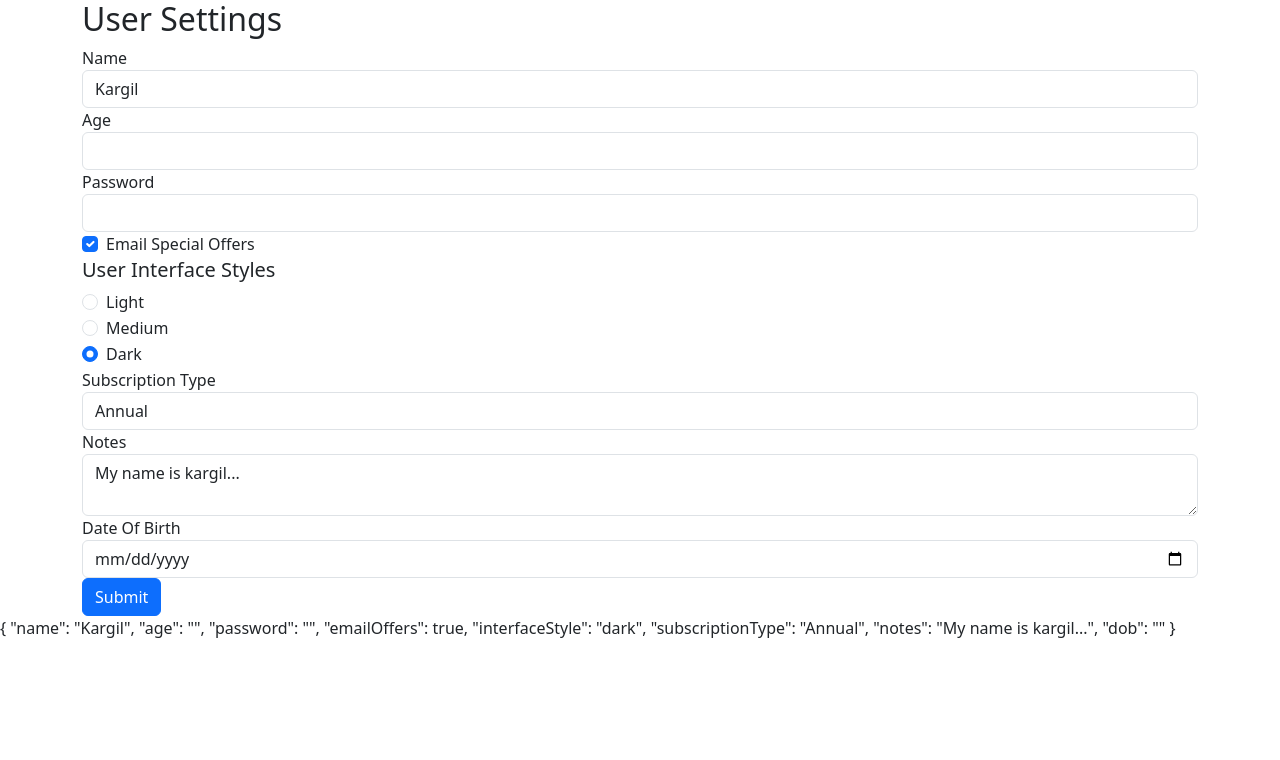
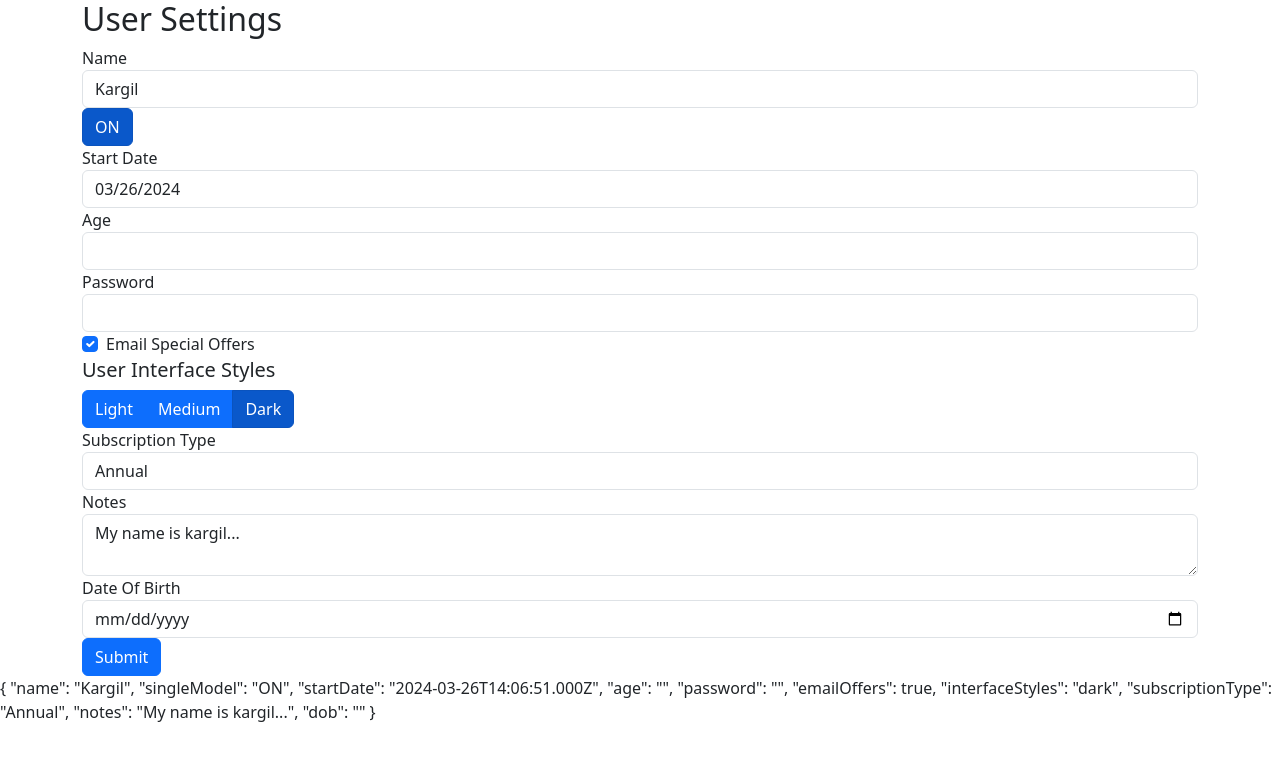
Before and after one commit to iam8139/angular-forms, an Angular app: page / in a window 1280 px wide. Shown: the top 760 px of the page. Built offline with nearby package versions, Linux system fonts and the light colour scheme.

Commit message:
third party form controls

```diff
--- a/angular.json
+++ b/angular.json
@@ -27,6 +27,8 @@
               "src/assets"
             ],
             "styles": [
+              "./node_modules/ngx-bootstrap/datepicker/bs-datepicker.css",
+              "./node_modules/bootstrap/dist/css/bootstrap.min.css",
               "node_modules/bootstrap/dist/css/bootstrap.min.css",
               "src/styles.css"
             ],
--- a/package.json
+++ b/package.json
@@ -19,6 +19,8 @@
     "@angular/platform-browser-dynamic": "~12.2.0",
     "@angular/router": "~12.2.0",
     "bootstrap": "^5.3.3",
+    "ngx-bootstrap": "^7.1.2",
+    "ngx-components": "^0.0.1",
     "rxjs": "~6.6.0",
     "tslib": "^2.3.0",
     "zone.js": "~0.11.4"
--- a/src/app/app.module.ts
+++ b/src/app/app.module.ts
@@ -5,6 +5,9 @@ import { HttpClientModule } from '@angular/common/http';
 
 import { AppComponent } from './app.component';
 import { UserSettingsFormComponent } from './user-settings-form/user-settings-form.component';
+import { ButtonsModule } from 'ngx-bootstrap/buttons';
+import { BsDatepickerModule } from 'ngx-bootstrap/datepicker';
+import { BrowserAnimationsModule } from '@angular/platform-browser/animations';
 
 @NgModule({
   declarations: [
@@ -14,7 +17,10 @@ import { UserSettingsFormComponent } from './user-settings-form/user-settings-fo
   imports: [
     BrowserModule,
     FormsModule,
-    HttpClientModule
+    HttpClientModule,
+    ButtonsModule.forRoot(),
+    BsDatepickerModule.forRoot(),
+    BrowserAnimationsModule
   ],
   providers: [],
   bootstrap: [AppComponent]
--- a/src/app/user-settings-form/user-settings-form.component.html
+++ b/src/app/user-settings-form/user-settings-form.component.html
@@ -11,6 +11,20 @@
                 class="alert alert-danger">
                 Enter a Name...
             </div>
+        </div>
+        <button type="button" class="btn btn-primary" name="singleModel"
+                [(ngModel)]="singleModel" btnCheckbox
+                btnCheckboxTrue="ON" btnCheckboxFalse="OFF">
+                {{ singleModel }}
+        </button>
+
+        <div>
+            <label for="startDate">Start Date</label>
+            <input type="text"
+                placeholder="Start Date"
+                class="form-control"
+                [(ngModel)]="startDate" name="startDate" id="startDate"
+                bsDatepicker>
         </div>
 
         <div class="form-group">
@@ -32,17 +46,13 @@
 
         <h5>User Interface Styles</h5>
         <div class="form-group">
-            <div class="form-check">
-                <input class="form-check-input" type="radio" name="interfaceStyle" id="lightInterface" value="light" checked [(ngModel)]="userSettings.interfaceStyles"/>
-                <label class="form-check-label" for="lightInterface">Light</label>
-            </div>
-            <div class="form-check">
-                <input class="form-check-input" type="radio" name="interfaceStyle" id="mediumInterface" value="medium" [(ngModel)]="userSettings.interfaceStyles" />
-                <label class="form-check-label" for="mediumInterface">Medium</label>
-            </div>
-            <div class="form-check">
-                <input class="form-check-input" type="radio" name="interfaceStyle" id="darkInterface" value="dark" [(ngModel)]="userSettings.interfaceStyles" />
-                <label class="form-check-label" for="darkInterface">Dark</label>
+            <div class="btn-group">
+                <label class="btn btn-primary" [(ngModel)]="userSettings.interfaceStyles" name="interfaceStyles"
+                    btnRadio="light" tabindex="0" role="button">Light</label>
+                <label class="btn btn-primary" [(ngModel)]="userSettings.interfaceStyles" name="interfaceStyles"
+                    btnRadio="medium" tabindex="0" role="button">Medium</label>
+                <label class="btn btn-primary" [(ngModel)]="userSettings.interfaceStyles" name="interfaceStyles"
+                    btnRadio="dark" tabindex="0" role="button">Dark</label>
             </div>
         </div>
 
--- a/src/app/user-settings-form/user-settings-form.component.ts
+++ b/src/app/user-settings-form/user-settings-form.component.ts
@@ -19,6 +19,8 @@ export class UserSettingsFormComponent implements OnInit {
     notes: 'My name is kargil...'
   }
 
+  singleModel = 'ON';
+  startDate!: Date;
   userSettings: UserSettings = {...this.originalUserSettings};
   postError: boolean = false;
   postErrorMessage: string = '';
@@ -29,10 +31,12 @@ export class UserSettingsFormComponent implements OnInit {
 
   ngOnInit(): void {
     this.subscriptionType = this.dataService.getSubscriptionTypes();
+    this.startDate = new Date();
   }
 
   onSubmit(form: NgForm) {
     console.log("in onSubmit: " + form.valid);
+    console.log("form values: ", form.value);
     if (form.valid) {
       this.dataService.postUserSettingsForm(this.userSettings).subscribe(
         result => console.log('sucess', result),
```
Also changed, not shown: 1 other file (tests, documents, lock files or other folders).
